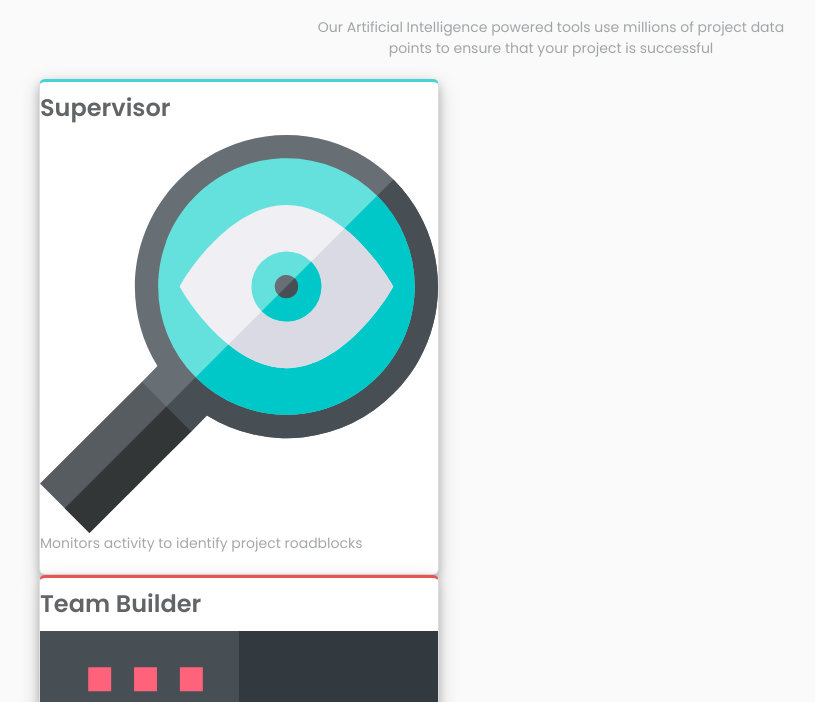
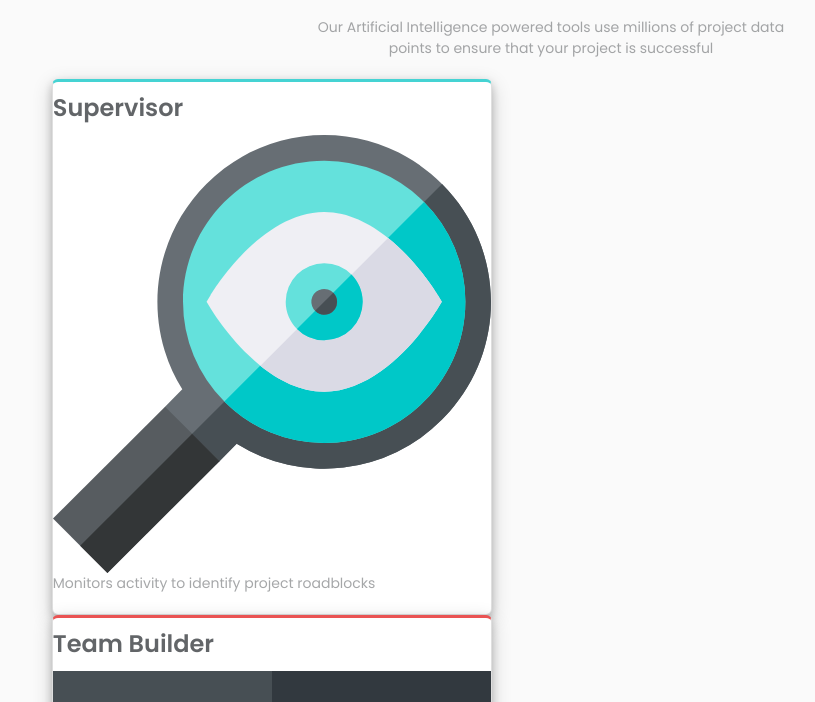
Before and after one commit to anLpk/four-card-feature-section-master, a plain HTML site: page index.html in a window 1280 px wide. Shown: the part 98-800 px from the top of the page, without its empty margins (89-904 px from the left). Drawn offline with nearby package versions, Linux system fonts and the light colour scheme.

Commit message:
Update style.css

```diff
--- a/style.css
+++ b/style.css
@@ -30,10 +30,6 @@
     /* box-sizing: border-box; */
 }
 
-html {
-  scroll-behavior: smooth;
-}
-
 body {
   background-color: var(--veryLightGray);
   font-family: 'Poppins', sans-serif;
@@ -43,11 +39,11 @@ body {
   display: flex;
   flex-direction: column;
   margin: 0 auto;
-  width: 80%;
+  width: 78%;
 }
 
 .column {
-  max-width: 400px;
+  max-width: 440px;
 }
 
 .text {
@@ -61,7 +57,7 @@ body {
 }
 
 .tittle-2 {
-  font-weight: 600;
+  font-weight: 620;
   font-size: 1.8em;
   opacity: .6;
 }
@@ -149,4 +145,4 @@ a:hover {
   }
 
 
-@media (max-width: 700px) {
+@media (max-width: 600px) {
```
